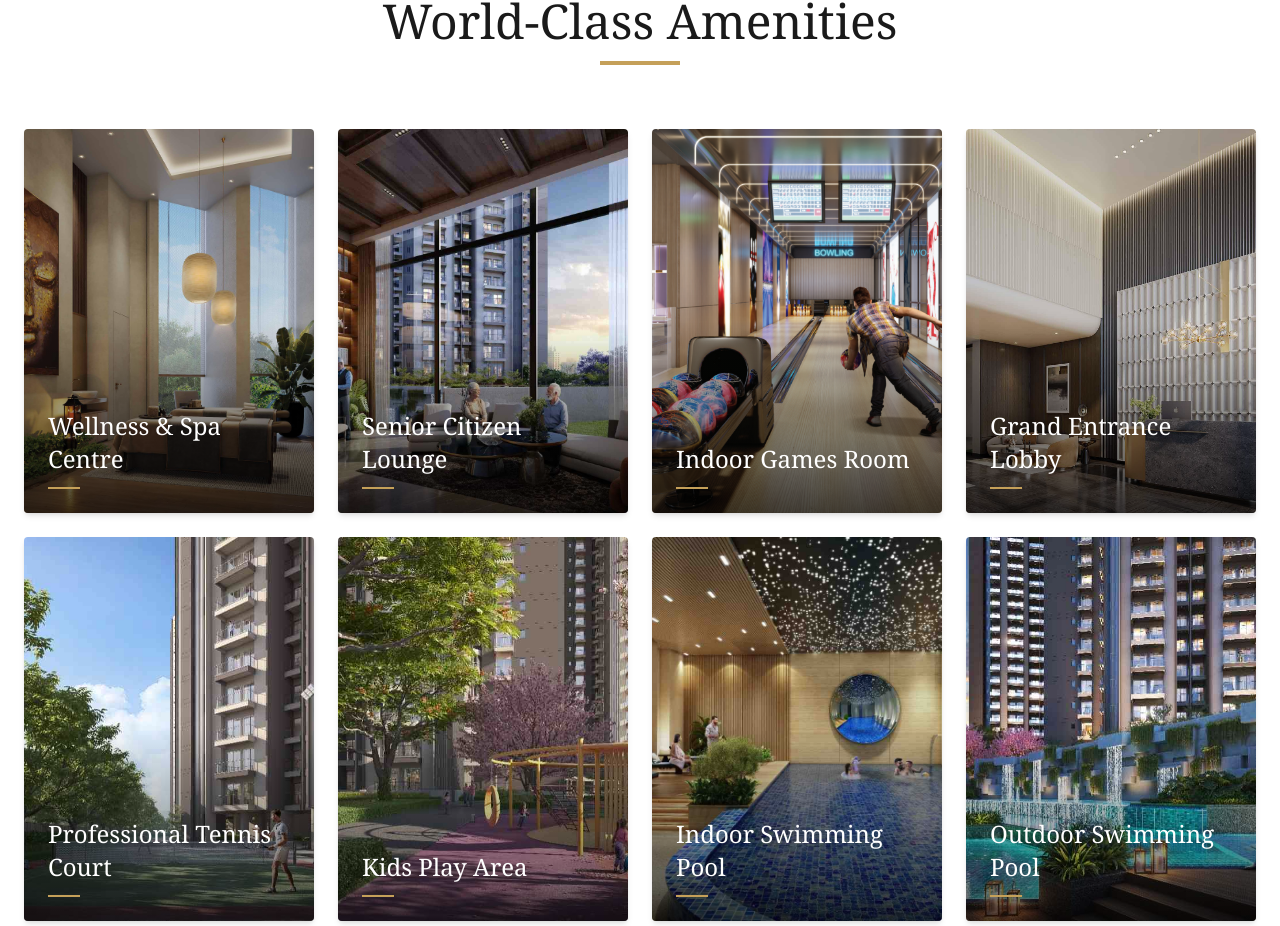
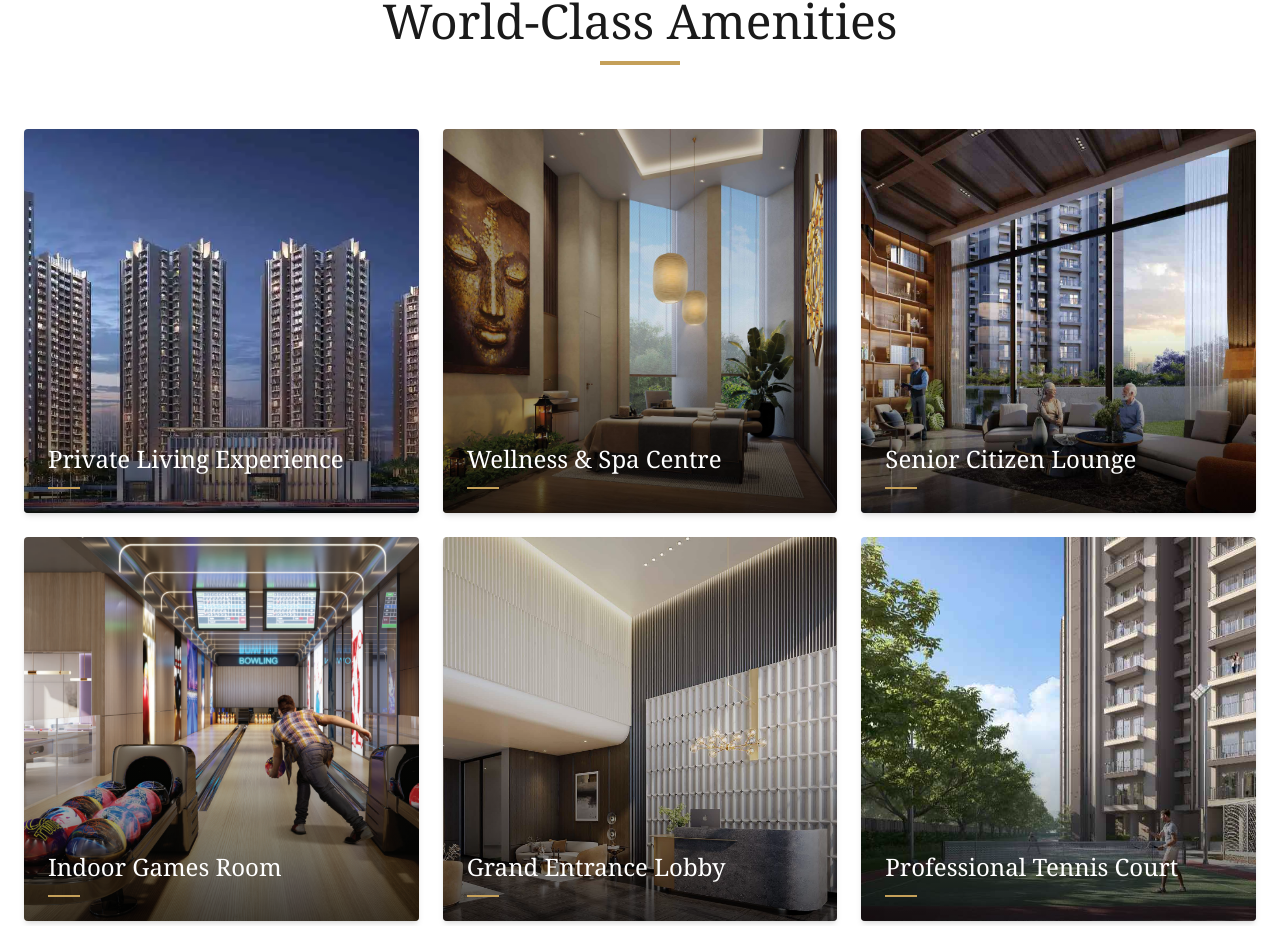
Before and after one commit to kashifgdfx/RG_Group_Project, a React (Vite) app: page / in a window 1280 px wide. Shown: the part 3512-4438 px from the top of the page. Built offline with nearby package versions, Linux system fonts and the light colour scheme.

Commit message:
amenities section layout chnage

```diff
--- a/src/components/AmenitiesSection.jsx
+++ b/src/components/AmenitiesSection.jsx
@@ -23,7 +23,7 @@ const AmenitiesSection = () => {
           <div className="w-20 h-1 bg-gold mx-auto"></div>
         </motion.div>
 
-        <div className="grid grid-cols-1 sm:grid-cols-2 md:grid-cols-2 lg:grid-cols-4 gap-6">
+        <div className="grid grid-cols-1 sm:grid-cols-2 md:grid-cols-2 lg:grid-cols-3 gap-6">
           {amenitiesData.map((item, index) => (
             <Link to={`/amenities/${item.id}`} key={item.id}>
               <motion.div
--- a/src/data/amenitiesData.js
+++ b/src/data/amenitiesData.js
@@ -1,4 +1,19 @@
 export const amenitiesData = [
+
+  {
+  id: "exclusive-floor-privacy",
+  title: "Private Living Experience",
+  img: "/hero1.webp",
+  subtitle: "Just 8 Residences Per Floor",
+  description:
+    "Enjoy a refined lifestyle with only eight exclusive residences on each floor, offering greater privacy, reduced footfall, and an elevated sense of luxury.",
+  features: [
+    "Just 8 Residences Per Floor",
+    "Low-Density Luxury",
+    "Enhanced Privacy",
+    "Premium Floor Planning",
+  ],
+},
   {
     id: "wellness-spa-center",
     title: "Wellness & Spa Centre",
```
